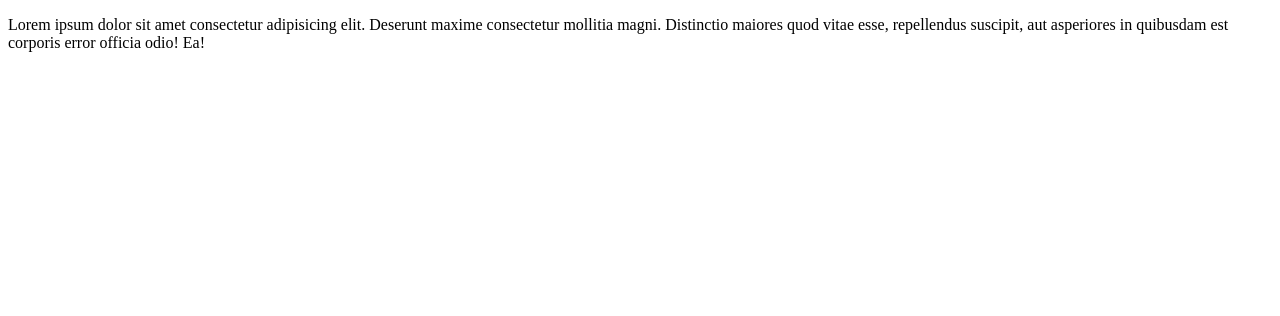
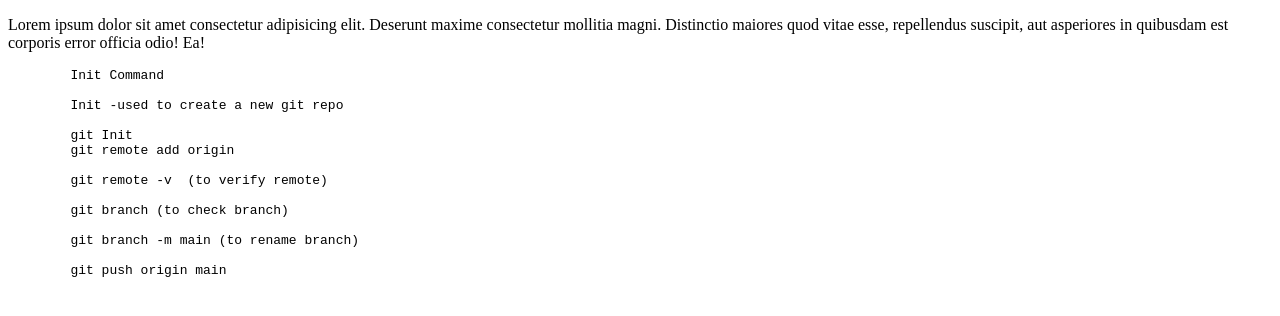
Before and after one commit to rushipathade2002/localRepo, a plain HTML site: page index.html in a window 1280 px wide. Drawn offline with Linux system fonts and the light colour scheme.

Commit message:
Add Initial Files

```diff
--- a/index.html
+++ b/index.html
@@ -9,5 +9,22 @@
 
     <p>Lorem ipsum dolor sit amet consectetur adipisicing elit. Deserunt maxime consectetur mollitia magni. Distinctio maiores quod vitae esse, repellendus suscipit, aut asperiores in quibusdam est corporis error officia odio! Ea!</p>
 
+    <pre>
+        Init Command
+
+        Init -used to create a new git repo
+
+        git Init
+        git remote add origin <link>
+
+        git remote -v  (to verify remote)
+
+        git branch (to check branch)
+
+        git branch -m main (to rename branch)
+
+        git push origin main
+
+    </pre>
 </body>
 </html>
```
Also changed, not shown: 1 other file.
